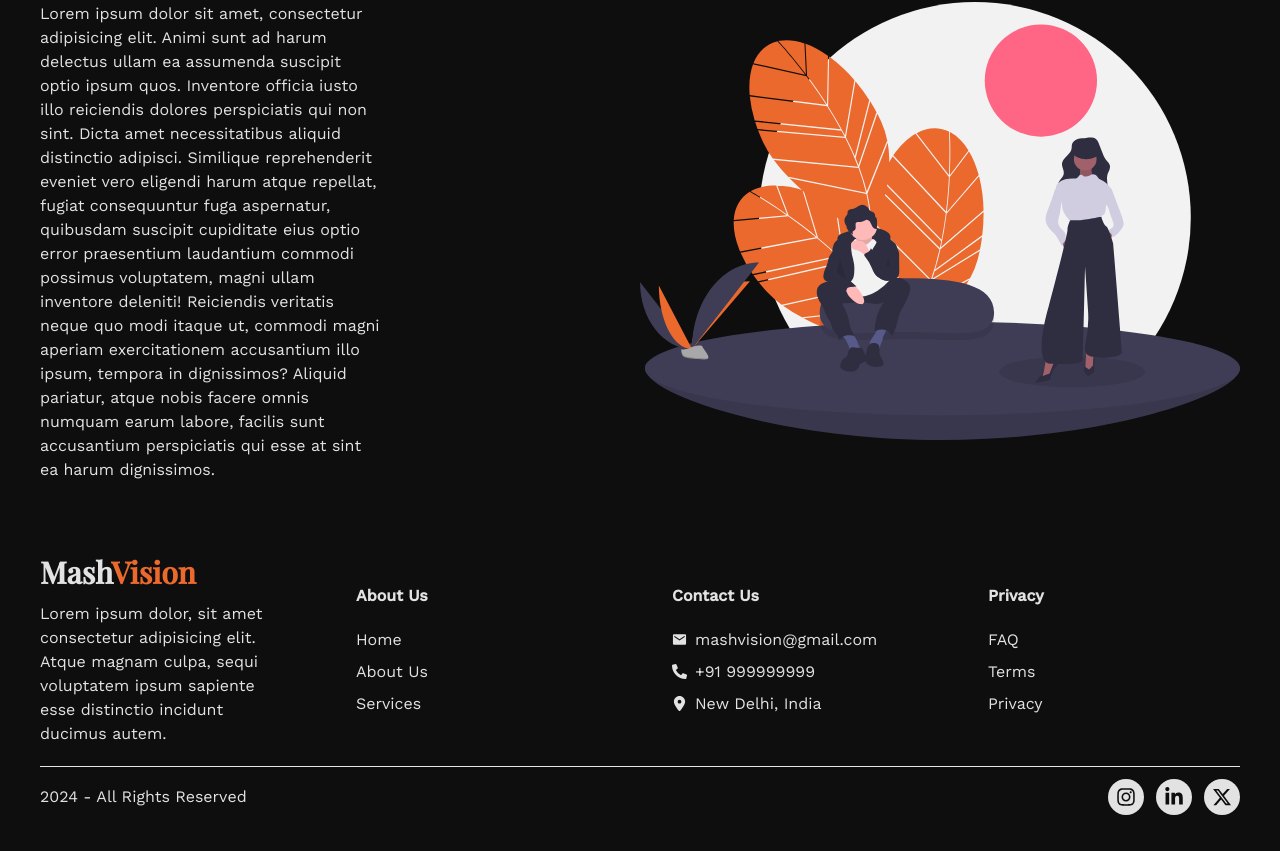
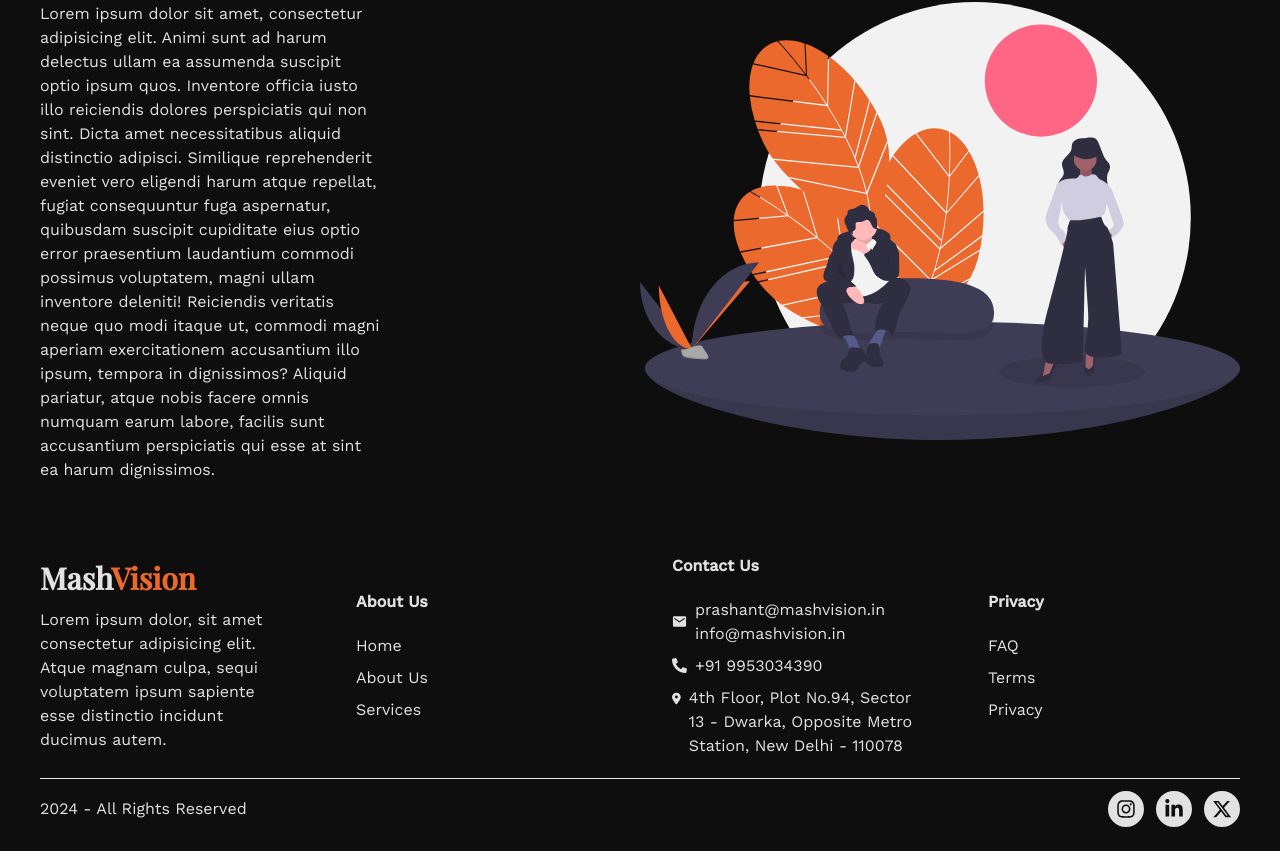
Before and after one commit to sai-ram-kaushik/mashvision, a Next.js app: page / in a window 1280 px wide. Shown: the part 1530-2381 px from the top of the page. Built offline with nearby package versions, Linux system fonts and the light colour scheme.

Commit message:
updated the footer

```diff
--- a/components/Footer.jsx
+++ b/components/Footer.jsx
@@ -34,17 +34,23 @@ const Footer = () => {
             <div className="flex flex-col items-start gap-2">
               <div className="flex items-center gap-2">
                 <IoMdMail size={15} />
-                <p>mashvision@gmail.com</p>
+                <div className="flex flex-col items-start">
+                  <p>prashant@mashvision.in</p>
+                  <p>info@mashvision.in</p>
+                </div>
               </div>
 
               <div className="flex items-center gap-2">
                 <FaPhoneAlt size={15} />
-                <p>+91 999999999</p>
+                <p>+91 9953034390</p>
               </div>
 
-              <div className="flex items-center gap-2">
-                <FaLocationDot size={15} />
-                <p>New Delhi, India</p>
+              <div className="flex items-start gap-2">
+                <FaLocationDot size={25} />
+                <p>
+                  4th Floor, Plot No.94, Sector 13 - Dwarka, Opposite Metro
+                  Station, New Delhi - 110078
+                </p>
               </div>
             </div>
           </div>
@@ -68,7 +74,8 @@ const Footer = () => {
               return (
                 <div
                   key={index}
-                  className="bg-primary rounded-full text-background p-2">
+                  className="bg-primary rounded-full text-background p-2"
+                >
                   <div>{social.icon}</div>
                 </div>
               );
```
